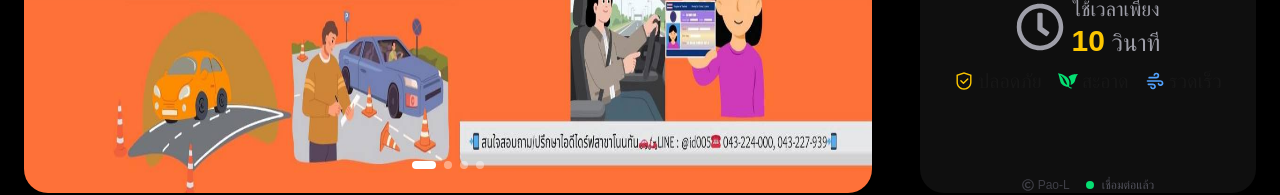
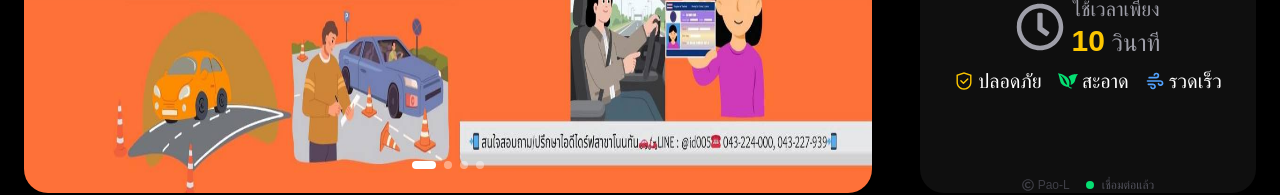
Before and after one commit to Adisonben/pao-l, a Next.js app: page / in a window 1280 px wide. Shown: the part 583-778 px from the top of the page. Built offline with nearby package versions, Linux system fonts and the light colour scheme; no server answers.

Commit message:
Update KioskPanel.js

```diff
--- a/src/app/components/KioskPanel.js
+++ b/src/app/components/KioskPanel.js
@@ -108,7 +108,7 @@ export default function KioskPanel({ onStartTest, wsConnected = false }) {
               <AiOutlineSafety />
             </div>
             <div>
-              <span className="text-lg xl:text-xl">ปลอดภัย</span>
+              <span className="text-lg xl:text-xl text-white">ปลอดภัย</span>
             </div>
           </div>
           <div className="flex items-center gap-1">
@@ -116,7 +116,7 @@ export default function KioskPanel({ onStartTest, wsConnected = false }) {
               <SiCodefresh />
             </div>
             <div>
-              <span className="text-lg xl:text-xl">สะอาด</span>
+              <span className="text-lg xl:text-xl text-white">สะอาด</span>
             </div>
           </div>
           <div className="flex items-center gap-1">
@@ -124,7 +124,7 @@ export default function KioskPanel({ onStartTest, wsConnected = false }) {
               <TbWind />
             </div>
             <div>
-              <span className="text-lg xl:text-xl">รวดเร็ว</span>
+              <span className="text-lg xl:text-xl text-white">รวดเร็ว</span>
             </div>
           </div>
         </motion.div>
```
